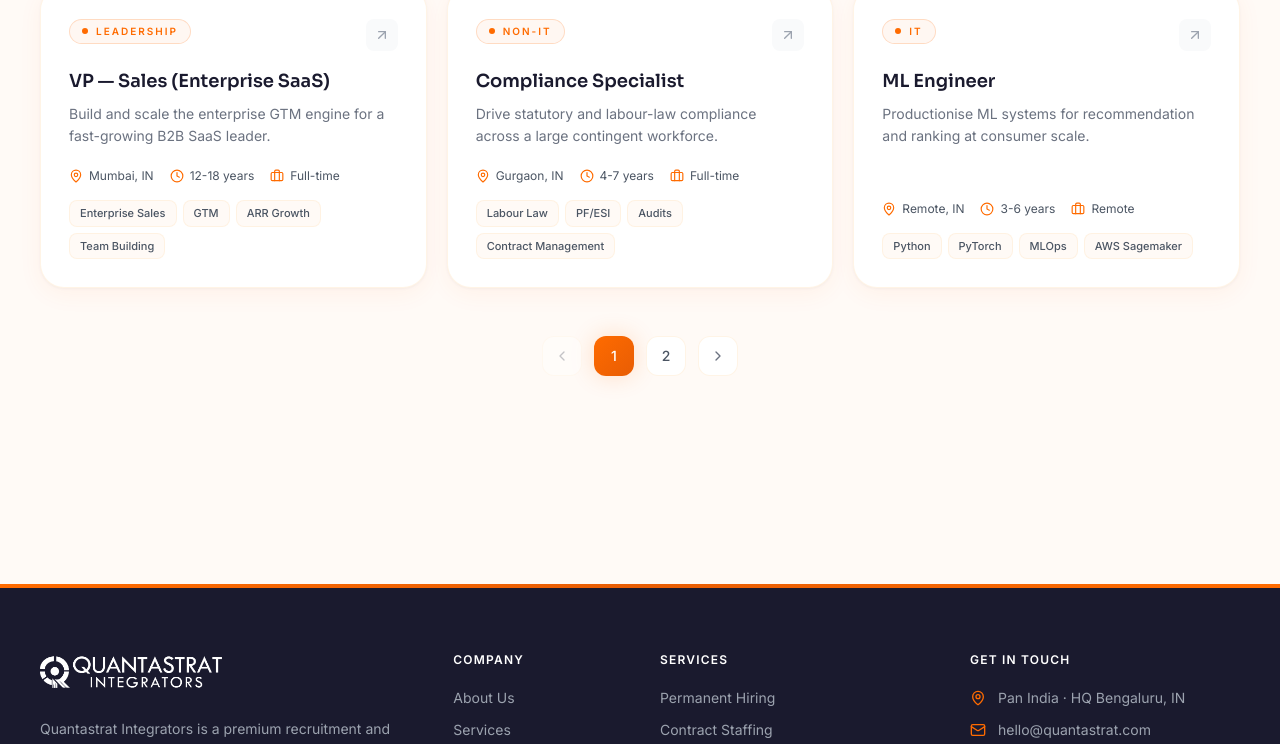
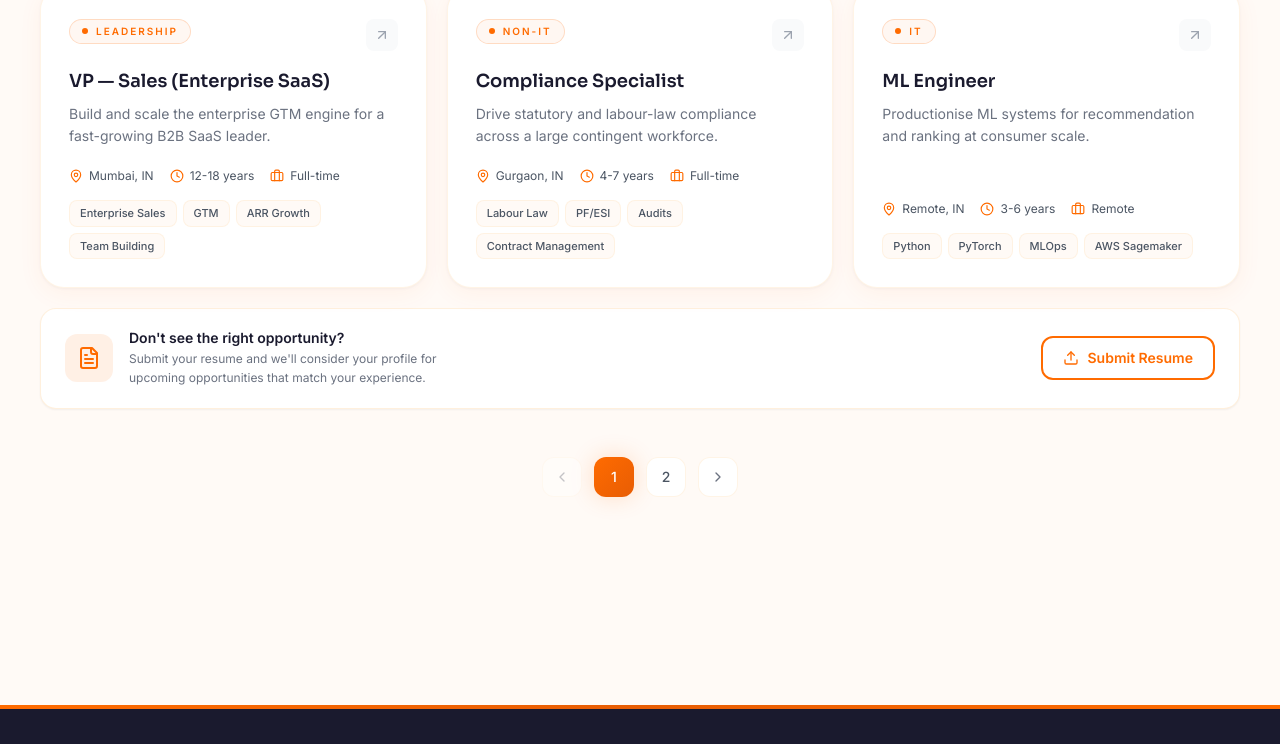
Before and after one commit to kawadeIshwar/Quantastrat-Integrators, a Next.js app: page /careers in a window 1280 px wide. Shown: the part 1327-2071 px from the top of the page. Built offline with nearby package versions, Linux system fonts and the light colour scheme.

Commit message:
file update

```diff
--- a/src/components/careers/JobsBoard.tsx
+++ b/src/components/careers/JobsBoard.tsx
@@ -15,6 +15,8 @@ import {
   Building2,
   Timer,
   UserCheck,
+  FileText,
+  Upload,
 } from "lucide-react";
 import { JOBS, JOB_CATEGORIES, JOB_LOCATIONS, type Job } from "@/lib/jobs";
 
@@ -278,6 +280,37 @@ export default function JobsBoard() {
           ))}
         </div>
 
+        {/* Don't see the right opportunity? banner */}
+        {filtered.length > 0 && (
+          <div className="mx-auto mt-5 max-w-7xl">
+            <div className="flex flex-col sm:flex-row items-center justify-between gap-4 rounded-2xl border border-orange-100/80 bg-white px-6 py-5 shadow-sm transition-all duration-300 hover:shadow-md hover:border-brand-orange/30">
+              <div className="flex items-center gap-4">
+                {/* Icon */}
+                <div className="flex-shrink-0 flex h-12 w-12 items-center justify-center rounded-xl bg-brand-orange/10">
+                  <FileText className="h-6 w-6 text-brand-orange" />
+                </div>
+                {/* Text */}
+                <div>
+                  <p className="font-semibold text-brand-ink text-sm leading-tight">
+                    Don&apos;t see the right opportunity?
+                  </p>
+                  <p className="mt-0.5 text-xs text-gray-500 leading-relaxed max-w-xs">
+                    Submit your resume and we&apos;ll consider your profile for upcoming opportunities that match your experience.
+                  </p>
+                </div>
+              </div>
+              {/* CTA Button */}
+              <a
+                href="mailto:careers@quantastrat.com?subject=Resume%20Submission"
+                className="flex-shrink-0 inline-flex items-center gap-2 rounded-xl border-2 border-brand-orange bg-white px-5 py-2.5 text-sm font-semibold text-brand-orange transition-all duration-200 hover:bg-brand-orange hover:text-white hover:shadow-md active:scale-[0.98]"
+              >
+                <Upload className="h-4 w-4" />
+                Submit Resume
+              </a>
+            </div>
+          </div>
+        )}
+
         {/* Empty state */}
         {filtered.length === 0 && (
           <div className="mt-12 rounded-3xl border border-orange-100/60 bg-white p-14 text-center shadow-card">
```
